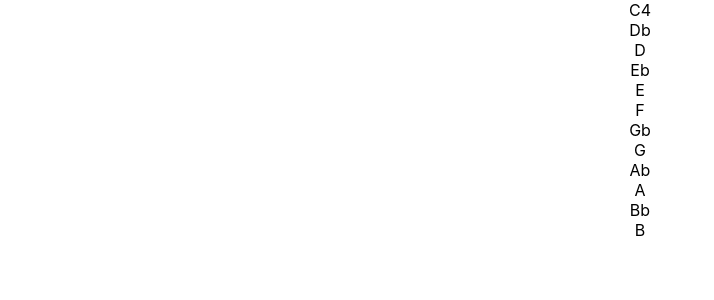
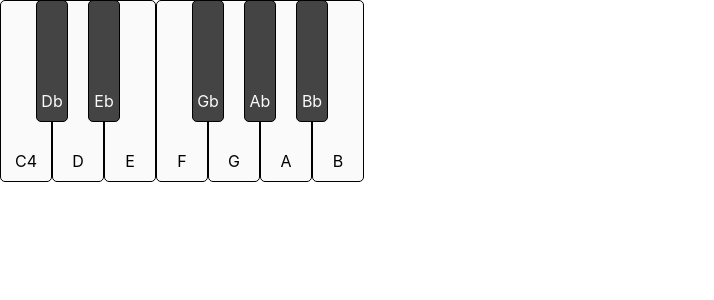
Before and after one commit to 6sRyuSK/6synth-21, a React (Create React App) app: page / in a window 1280 px wide. Shown: the top 300 px of the page, without its empty margins (0-714 px from the left). Built offline with nearby package versions, Linux system fonts and the light colour scheme.

Commit message:
add key style

```diff
--- a/src/components/keyboard.tsx
+++ b/src/components/keyboard.tsx
@@ -1,4 +1,5 @@
 import React from 'react'
+import style from '../styles/keyboard.module.css'
 
 type KeyboardProps = {
   octaveNum: number
@@ -9,13 +10,23 @@ const key = ['C', 'Db', 'D', 'Eb', 'E', 'F', 'Gb', 'G', 'Ab', 'A', 'Bb', 'B']
 type oneOctaveProps = { octave: number }
 const OneOctave = (props: oneOctaveProps) => {
   return (
-    <div>
-      {key.map((val, index) => (
-        <div className={val.length === 1 ? 'white' : 'black' + 'key'}>
-          {val}
-          {index === 0 ? props.octave : '' /* if key is C, display octave */}
-        </div>
-      ))}
+    <div className={style.keyboard}>
+      {key.map((val, index) => {
+        const className = `
+        ${style.key} ${val.length === 1 ? style.white : style.black}
+        `
+        // isWhite or not
+        return val.length === 1 ? (
+          <div className={className}>
+            {val}
+            {val === 'C' && props.octave}
+          </div>
+        ) : (
+          <div className={style.blackWrapper}>
+            <div className={className}>{val}</div>
+          </div>
+        )
+      })}
     </div>
   )
 }
--- /dev/null
+++ b/src/styles/keyboard.module.css
@@ -0,0 +1,43 @@
+.keyboard {
+  display: flex;
+  flex-direction: row;
+  height: 180px;
+}
+
+.key {
+  display: flex;
+  width: 30px;
+  height: 160px;
+  border: 1px black solid;
+  border-radius: 5px;
+  align-items: flex-end;
+  justify-content: center;
+  padding: 10px;
+  user-select: none;
+}
+
+.white {
+  background-color: #fafafa;
+}
+
+.white:active {
+  background-color: #ddd;
+}
+
+.blackWrapper {
+  position: relative;
+}
+
+.black {
+  position: absolute;
+  transform: translateX(-50%);
+  width: 10px;
+  height: 100px;
+  background-color: #444;
+  color: #fafafa;
+  padding: 10px;
+}
+
+.black:active {
+  background-color: #555;
+}
```
